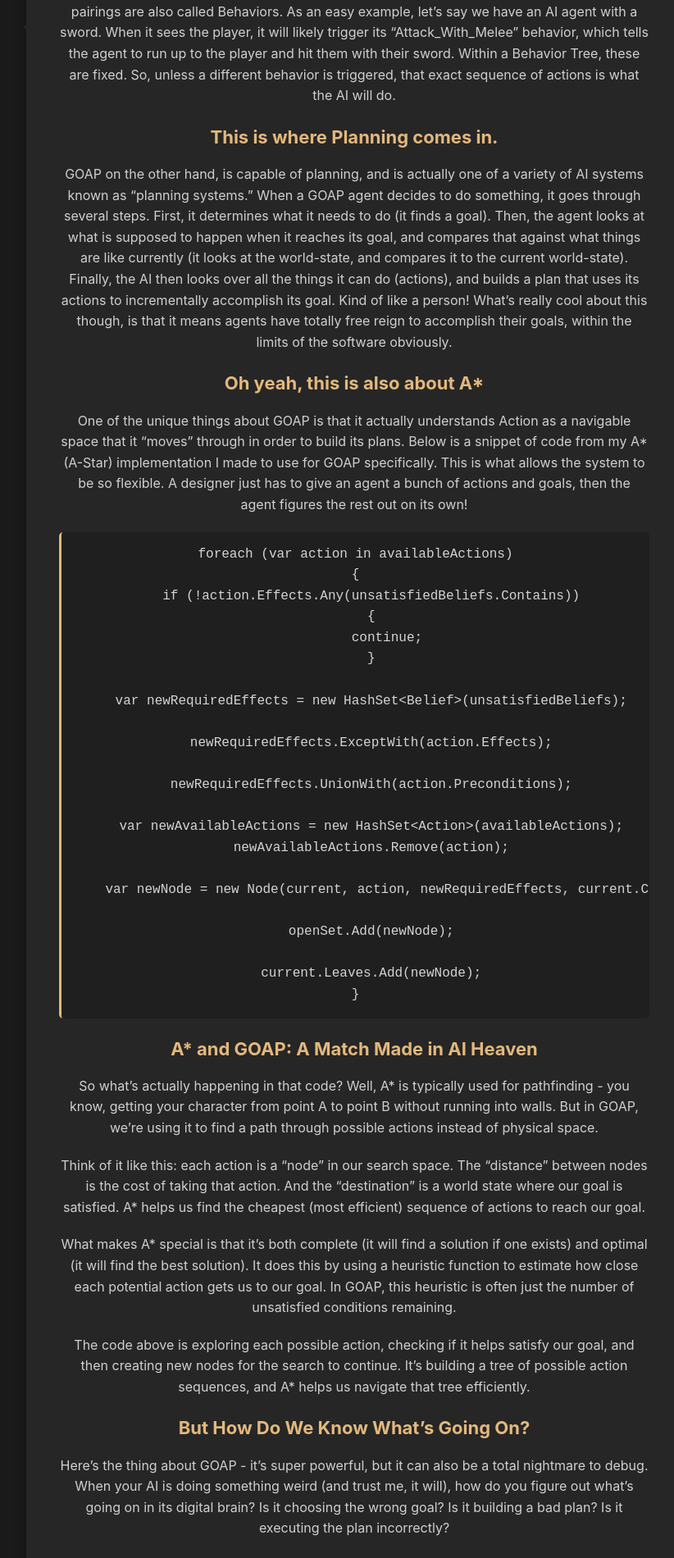
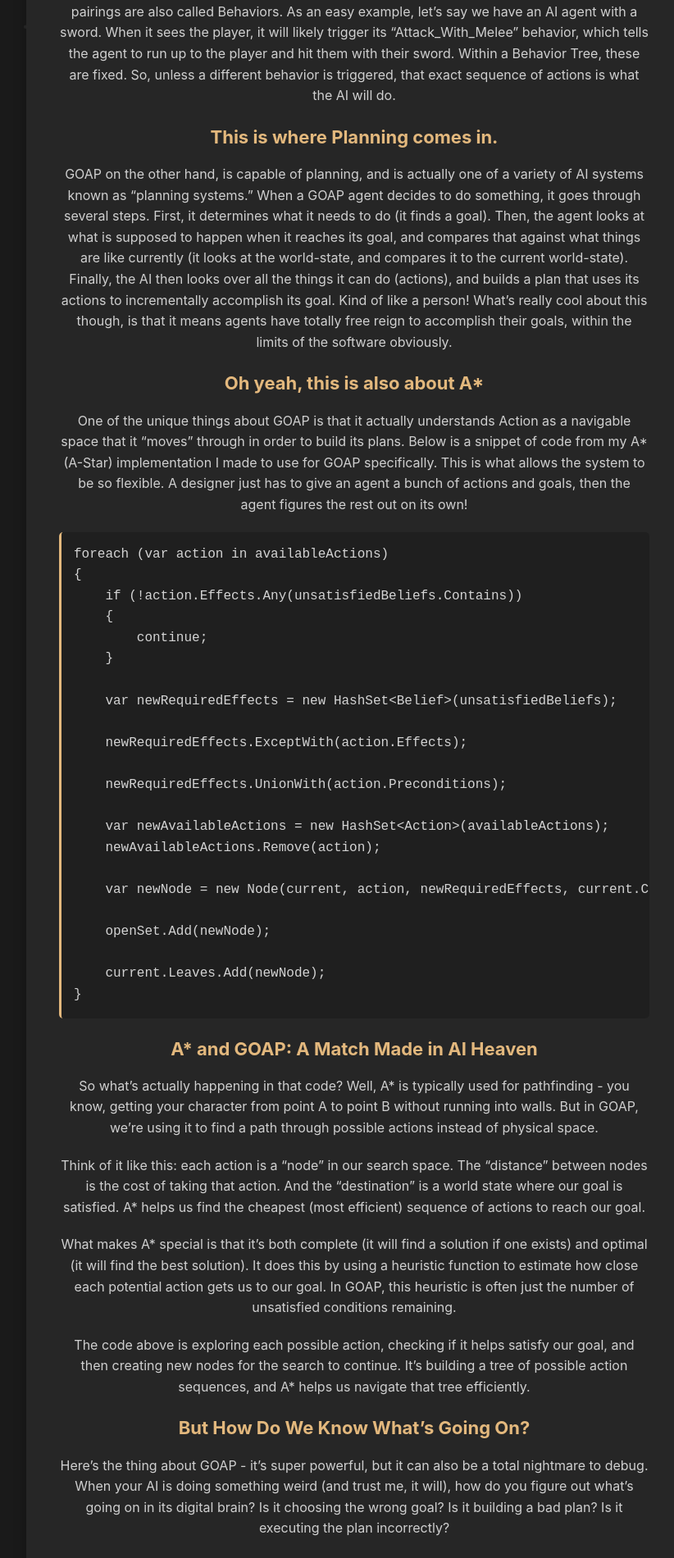
Before and after one commit to willbox858/willbox858.github.io, a Jekyll site: the page built from _posts/2025-05-02-implementing-goap-for-ai-agents.md, in a window 1280 px wide. Shown: the part 819-2719 px from the top of the page at 82% size, without its empty margins (208-1030 px from the left). Built offline with Jekyll 4.4.1, drawn with Linux system fonts in a browser that asks for light colours.

Commit message:
Fixing blog-post

```diff
--- a/_posts/2025-05-02-implementing-goap-for-ai-agents.md
+++ b/_posts/2025-05-02-implementing-goap-for-ai-agents.md
@@ -70,7 +70,7 @@
 This is where good debug tools become absolutely essential. Without them, you're basically flying blind, trying to guess why your carefully crafted AI is running in circles or staring at walls instead of doing something useful. Below is a simple debugger I made for my own GOAP implementation, and while it isn't much, something is way better than nothing when dealing with systems like this.
 
 <div class="gif-container">
-    <img src="images/goap-debug-demo.gif" alt="GOAP Agent with Debug UI">
+    <img src="/images/goap-debug-demo.gif" alt="GOAP Agent with Debug UI">
     <p class="gif-caption">GOAP agent navigating its environment with the debug UI showing its current goal, action, and beliefs. Notice how the beliefs change as the agent runs around and does his thing.</p>
 </div>
 
--- a/_sass/_base.scss
+++ b/_sass/_base.scss
@@ -477,6 +477,7 @@
     overflow-x: auto;
     margin: 20px 0;
     border-left: 3px solid #e3b87d;
+    text-align: left;
 }
 
 code {
```
